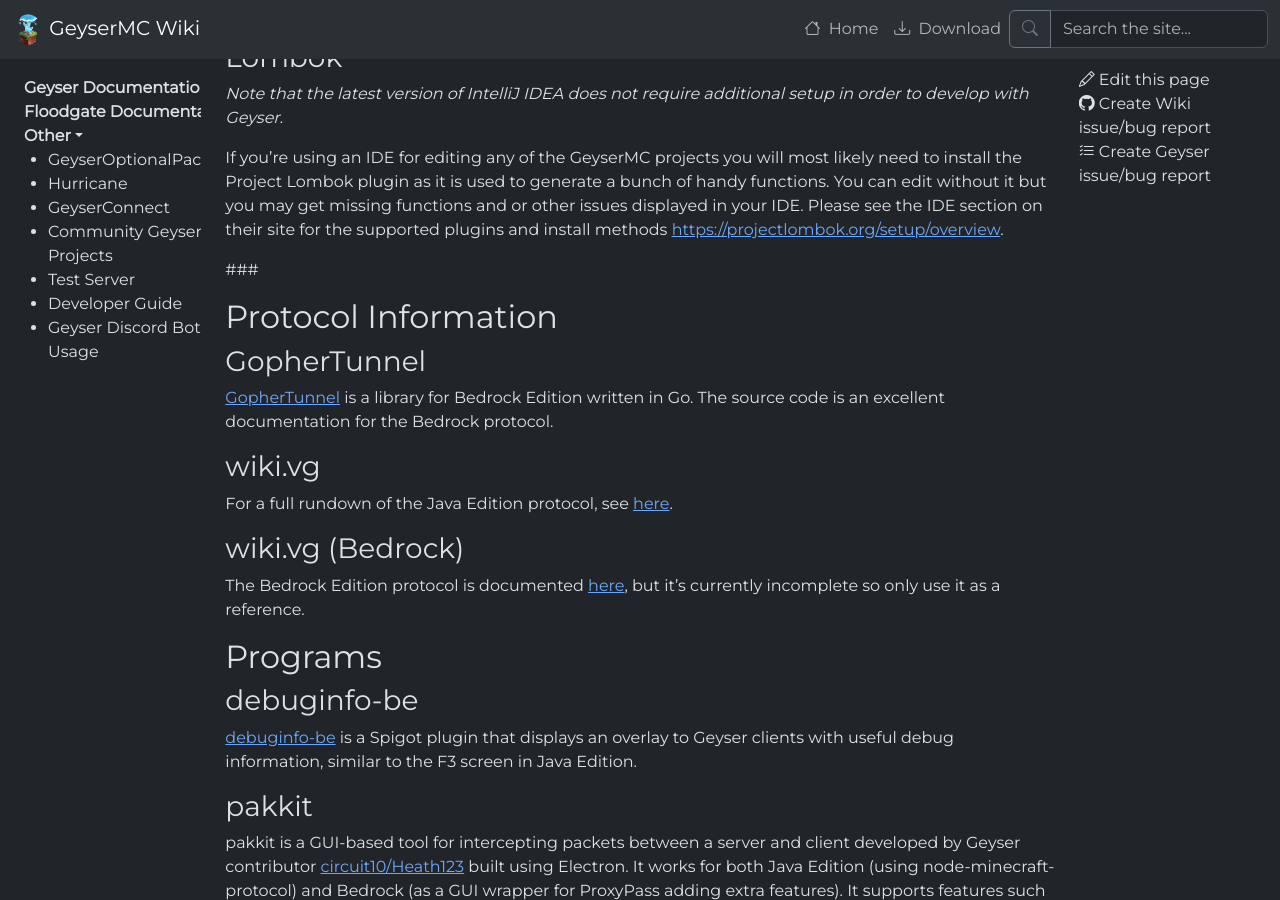
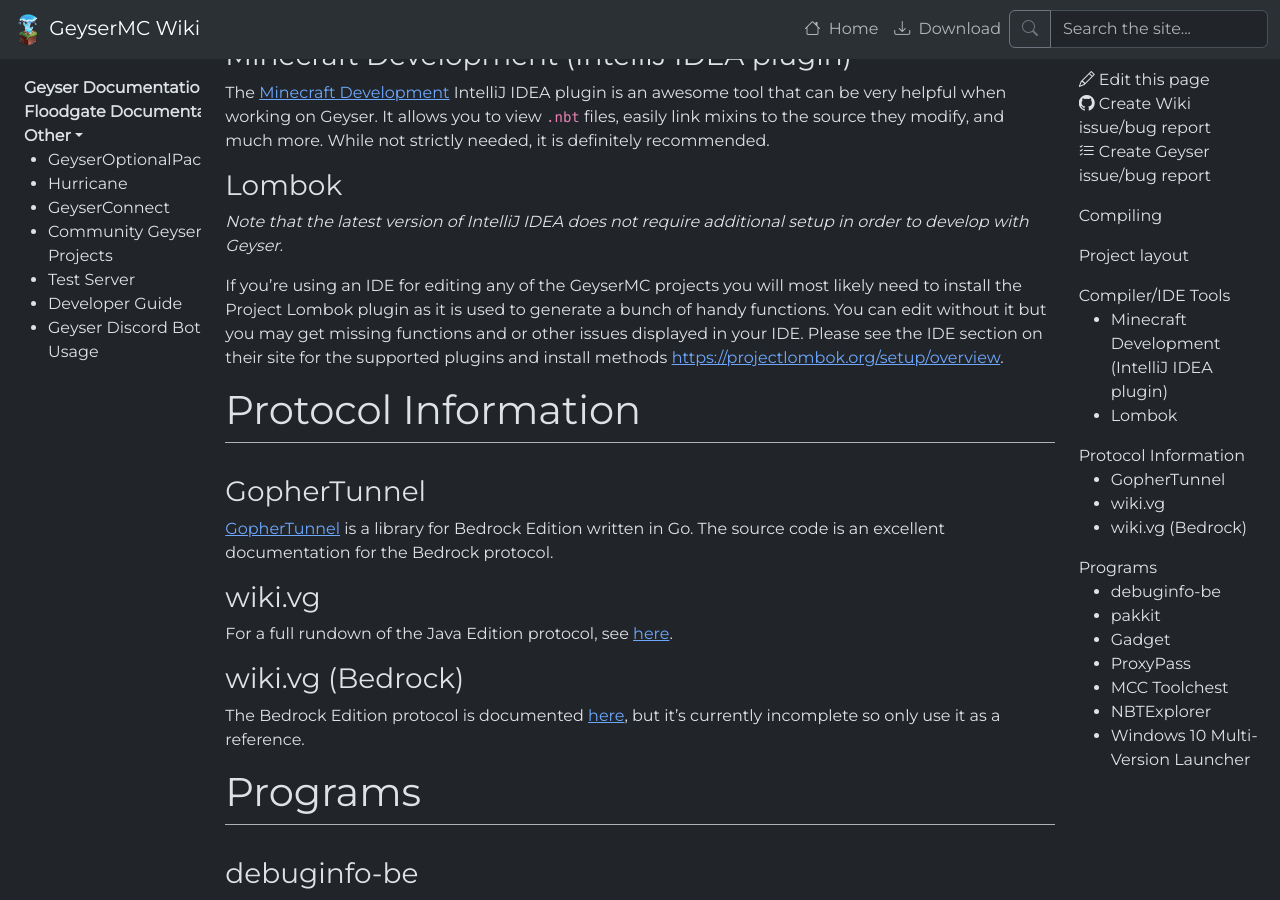
Before and after one commit to GeyserMC/GeyserWiki, a Jekyll site: the page built from _docs/other/developer-guide.md, in a window 1280 px wide and 900 px high, scrolled down 664 px. Built offline with Jekyll 4.4.1, drawn with Linux system fonts in a browser that asks for light colours.

Commit message:
address review

```diff
--- a/_docs/other/developer-guide.md
+++ b/_docs/other/developer-guide.md
@@ -2,13 +2,13 @@
 title: Developer Guide
 ---
 
-## Compiling
+# Compiling
 1. Clone the repo to your computer.
 2. Make sure that you have Java 21 installed.
 3. Navigate to the Geyser root directory and run `git submodule update --init --recursive`. This command downloads all the needed submodules for Geyser and is a crucial step in this process.
 4. Run `./gradlew build` and locate to `bootstrap/<platform>/build/` folder.
 
-## Project layout
+# Project layout
 
 Geyser's code is divided into different modules. For example:
 
@@ -17,7 +17,7 @@
 * `api` is where the Geyser API is found.
 * `build-logic` is where the Kotlin Gradle plugins used to build Geyser are.
 
-## Compiler/IDE Tools
+# Compiler/IDE Tools
 
 ### Minecraft Development (IntelliJ IDEA plugin)
 
@@ -32,9 +32,7 @@
 If you're using an IDE for editing any of the GeyserMC projects you will most likely need to install the Project Lombok plugin as it is used to generate a bunch of handy functions.
 You can edit without it but you may get missing functions and or other issues displayed in your IDE. Please see the IDE section on their site for the supported plugins and install methods [https://projectlombok.org/setup/overview](https://projectlombok.org/setup/overview).
 
-###
-
-## Protocol Information
+# Protocol Information
 
 ### GopherTunnel
 [GopherTunnel](https://github.com/Sandertv/gophertunnel/tree/master/minecraft/protocol/packet) is a library for Bedrock Edition written in Go. The source code is an excellent documentation for the Bedrock protocol.
@@ -45,7 +43,7 @@
 ### wiki.vg (Bedrock)
 The Bedrock Edition protocol is documented [here](https://wiki.vg/Bedrock_Protocol), but it's currently incomplete so only use it as a reference.
 
-## Programs
+# Programs
 
 ### debuginfo-be
 [debuginfo-be](https://github.com/Heath123/debuginfo-be) is a Spigot plugin that displays an overlay to Geyser clients with useful debug information, similar to the F3 screen in Java Edition.
```
